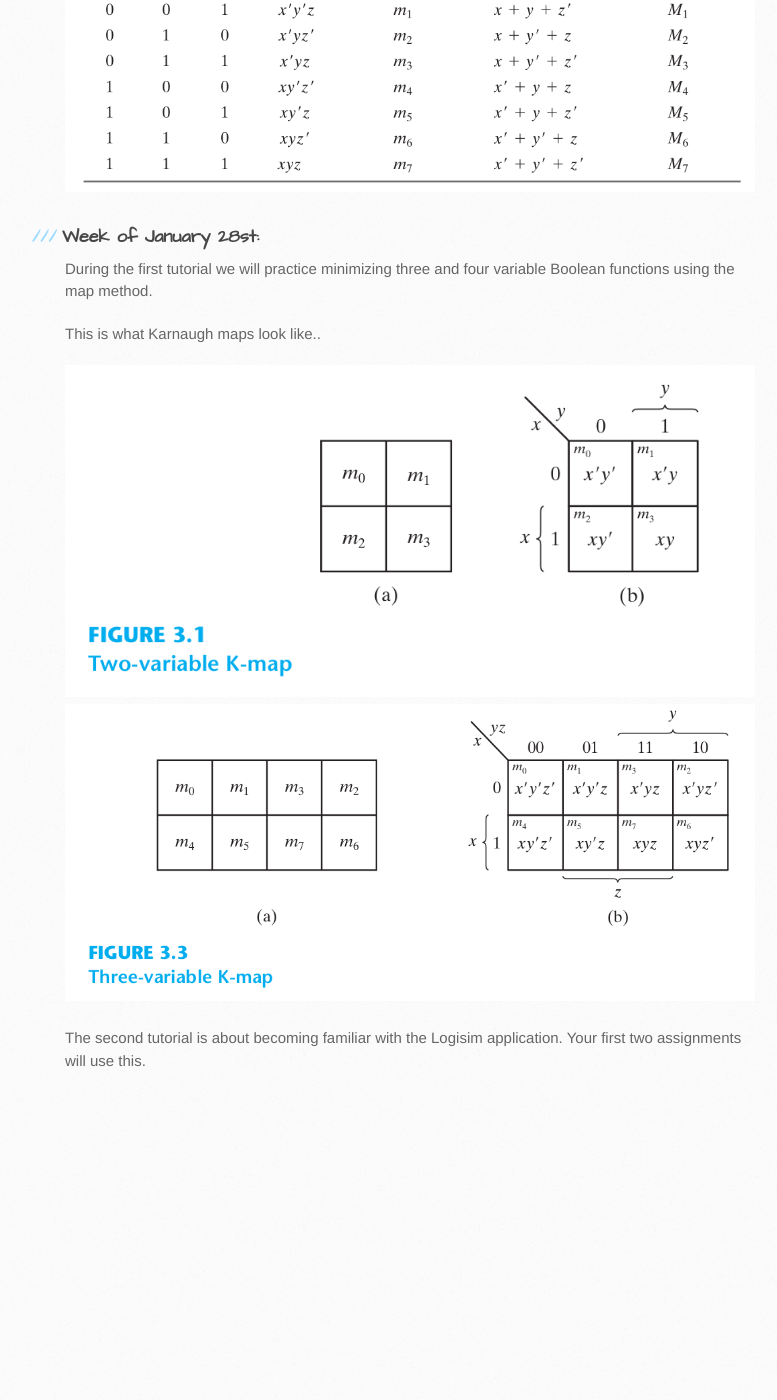
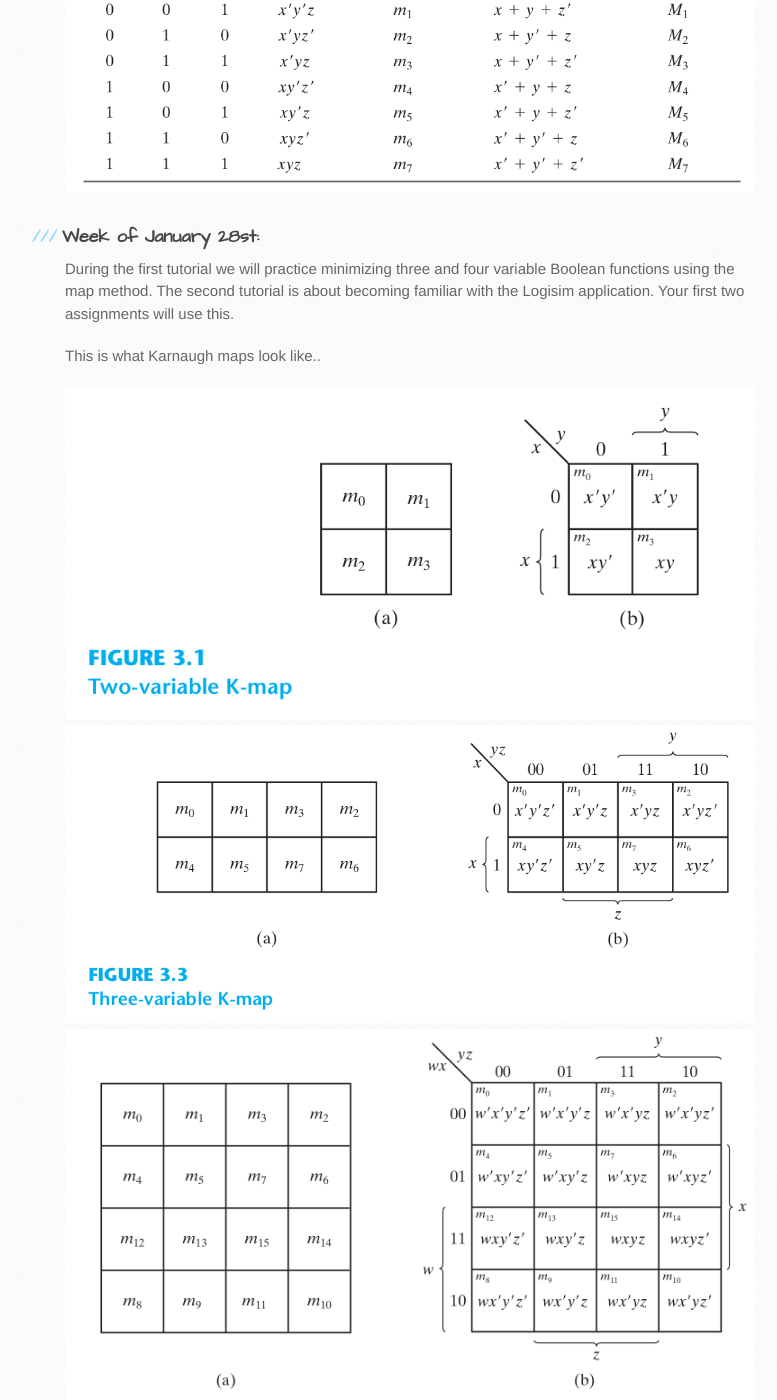
Before and after one commit to philstutorials/philstutorials.github.io, a Jekyll site: the page built from CPSC359W.md, in a window 1280 px wide and 1400 px high, scrolled down 1372 px. Shown: the whole window, without its empty margins (105-882 px from the left). Built offline with Jekyll 4.4.1, drawn with Linux system fonts in a browser that asks for light colours; our own code applies the rules of GitHub Pages for plain Markdown files; before the commit the page ends 2487 px from its top, so only the background shows below that.

Commit message:
Update CPSC359W.md

```diff
--- a/CPSC359W.md
+++ b/CPSC359W.md
@@ -35,10 +35,10 @@ This is what minterms and maxterms are:
 
 ### Week of January 28st:
 During the first tutorial we will practice minimizing three and four variable Boolean functions using the map method.
+The second tutorial is about becoming familiar with the Logisim application. Your first two assignments will use this.
 
 This is what Karnaugh maps look like..
 
 ![kmaps_2v](https://raw.githubusercontent.com/philstutorials/philstutorials.github.io/master/_data/kmap2.png "map method 2")
 ![kmaps_3v](https://raw.githubusercontent.com/philstutorials/philstutorials.github.io/master/_data/kmap3.png "map method 3")
-
-The second tutorial is about becoming familiar with the Logisim application. Your first two assignments will use this.
+![kmaps_4v](https://raw.githubusercontent.com/philstutorials/philstutorials.github.io/master/_data/kmap4.png "map method 4")
```
